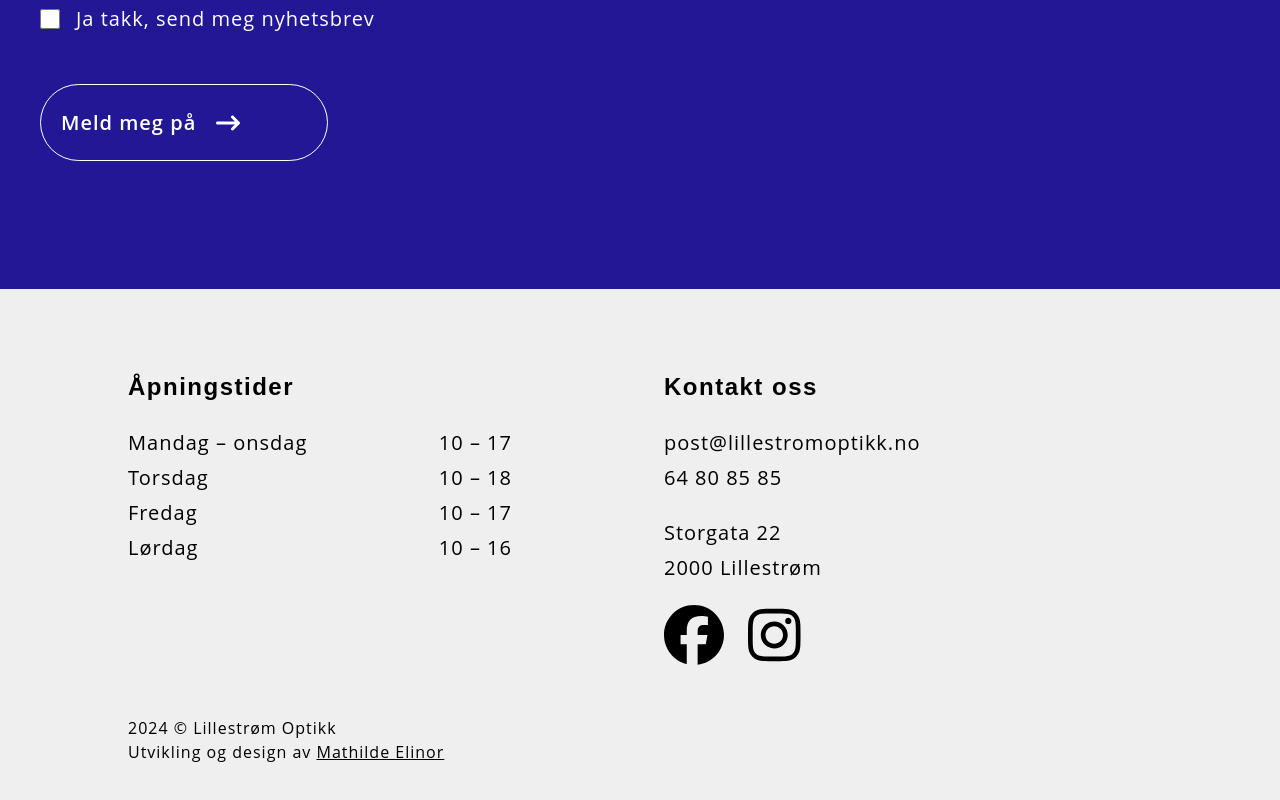
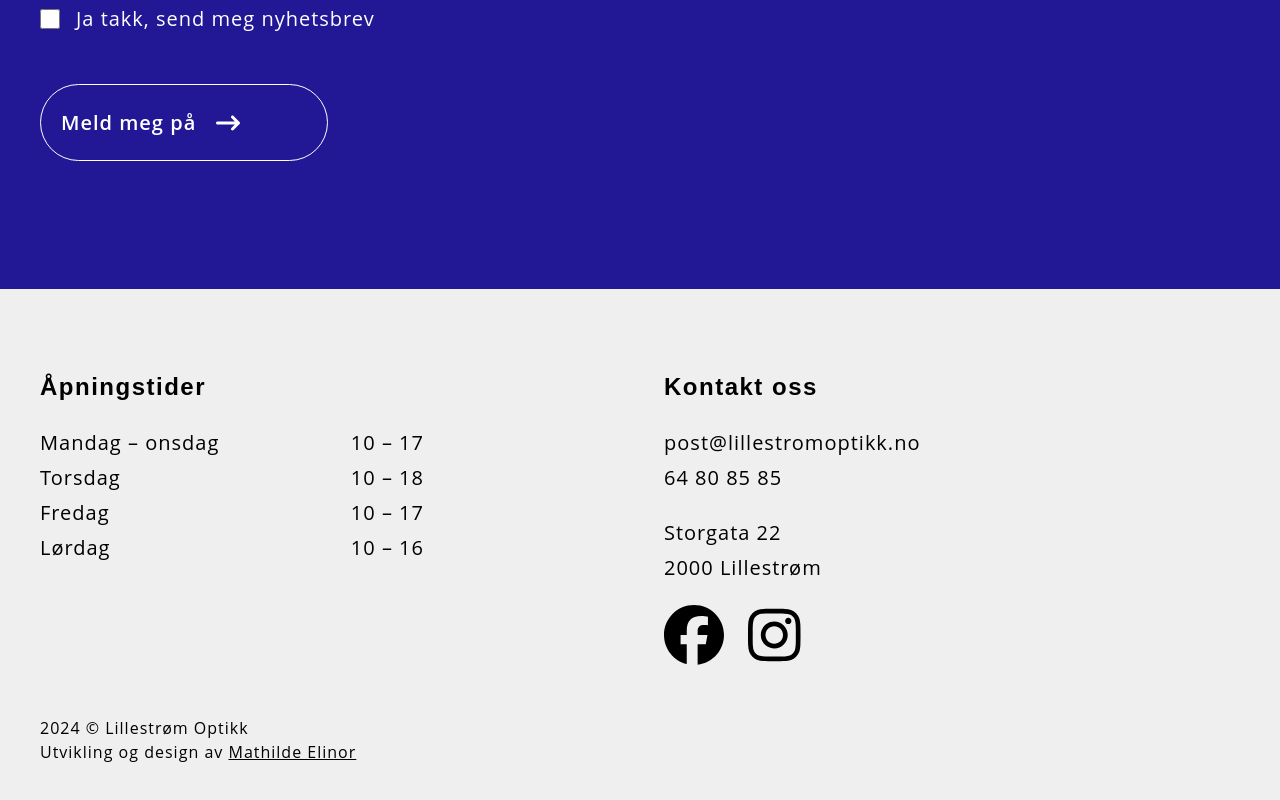
Before and after one commit to mathildeew/lillestromoptikk, a React (Vite) app: page / in a window 1280 px wide. Shown: the part 3425-4225 px from the top of the page. Built offline with nearby package versions, Linux system fonts and the light colour scheme; a web font is replaced by a local one.

Commit message:
new max width

```diff
--- a/src/components/Layout/Footer/index.jsx
+++ b/src/components/Layout/Footer/index.jsx
@@ -5,7 +5,7 @@ import { Link } from "react-router-dom";
 export default function Footer() {
   return (
     <footer className="bg-grey w-full px-4 py-20 sticky top-[100vh] md:px-10">
-      <div className="max-w-5xl grid gap-12 mx-auto md:grid-cols-2">
+      <div className="max-w-7xl grid gap-12 mx-auto md:grid-cols-2">
         <div className="flex flex-col gap-5">
           <h3>Åpningstider</h3>
           <div className="flex justify-between max-w-sm">
```
